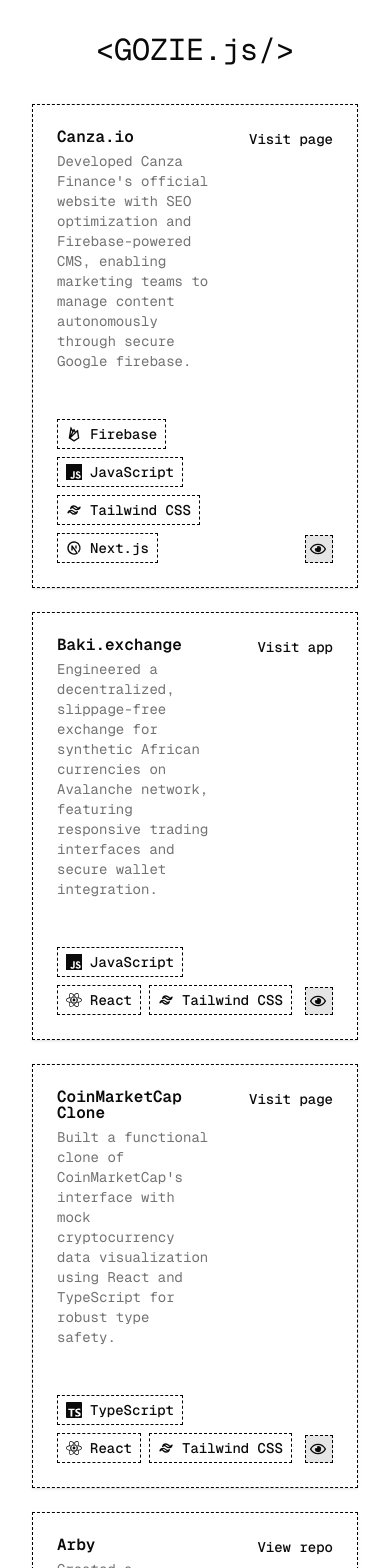
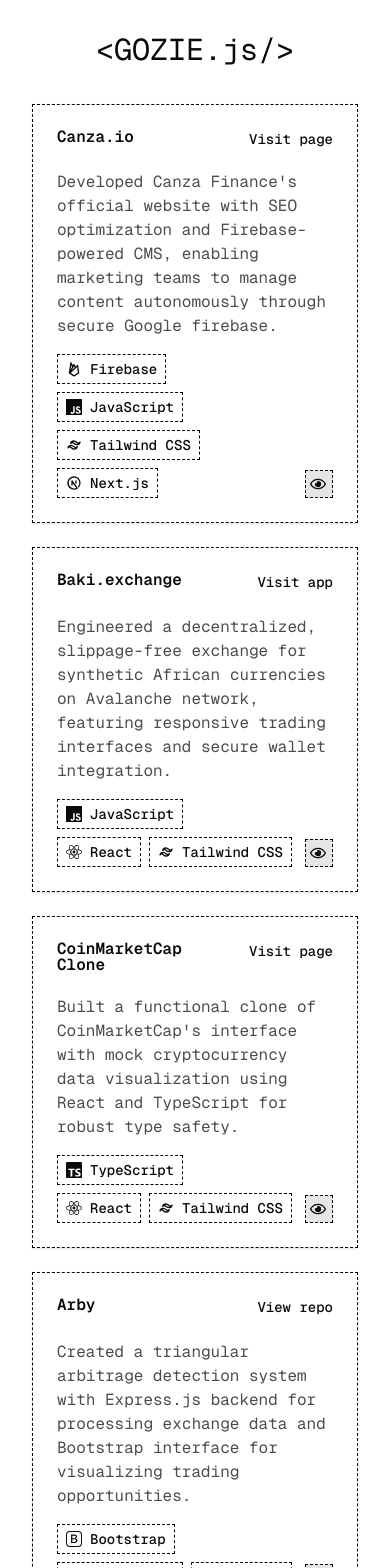
Before and after one commit to Goz1e/portfolio, a Next.js app: page / in a window 390 px wide. Shown: the top 1568 px of the page. Built offline with nearby package versions, Linux system fonts and the light colour scheme.

Commit message:
commit 2

```diff
--- a/src/app/page.tsx
+++ b/src/app/page.tsx
@@ -51,6 +51,7 @@
       loop
       muted
       playsInline
+      preload="auto"
       className="w-full h-full max-w-full object-cover object-top absolute top-0 inset-0"
     ></video>
   ),
@@ -61,6 +62,7 @@
       loop
       muted
       playsInline
+      preload="auto"
       className="w-full h-full max-w-full object-cover object-top absolute top-0 inset-0"
     ></video>
   ),
@@ -71,6 +73,7 @@
       loop
       muted
       playsInline
+      preload="auto"
       className="w-full h-full max-w-full object-cover object-top absolute top-0 inset-0"
     ></video>
   ),
@@ -111,15 +114,15 @@
   }, [subIndex, deleting]);
 
   return (
-    <div className="font-mono flex flex-col min-h-screen space-y-4 w-full p-8 pb-20 sm:p-20 scroll-smooth">
-      <main className="grow gap-[32px]  row-start-2 items-center sm:items-start">
+    <div className="font-mono flex flex-col items-center-safe min-h-screen space-y-4 w-full p-8 pb-20 sm:p-20 scroll-smooth">
+      <main className="grow gap-[32px] max-w-[80rem] row-start-2 items-center sm:items-start">
         <div className="w-full h-18 md:h-32 text-center text-3xl lg:text-6xl font-mono">
           {`<GOZIE.`}
           <span>{words[index].substring(0, subIndex)}</span>
           {`/>`}
         </div>
         {/* <div className="w-full h-32 text-center text:xl lg:text-6xl">{`<GỌZIE.ui/>`}</div> */}
-        <div className="size-full  grid grid-flow-row md:grid-cols-2 gap-6 md:gap-3 ">
+        <div className="size-full  grid grid-flow-row lg:grid-cols-2 gap-6 md:gap-3 ">
           {projects.map((project: Project) => (
             <Card
               key={project.title}
@@ -130,15 +133,20 @@
               }}
               className={cn(
                 activeProject === project.title &&
-                  "aspect-video z-20 transition-all duration-300",
+                  "aspect-video z-20 transition-all duration-300 border-solid",
                 "relative"
               )}
             >
               <CardHeader>
                 <CardTitle>{project.title}</CardTitle>
-                <CardDescription>{project.description}</CardDescription>
+                <CardDescription></CardDescription>
                 <CardAction>
                   {project.type === "web page" && (
+                    <a
+                      href={project.link}
+                      target="_blank"
+                      rel="noopener noreferrer"
+                    >
                       <div className="inline-flex gap-2 items-center group/title text-sm font-medium">
                         <Image
                           src={
@@ -151,6 +159,7 @@
                         />
                         Visit page
                       </div>
+                    </a>
                   )}
                   {project.type === "app" && (
                     <div className="inline-flex gap-2 items-center group/title text-sm font-medium">
@@ -159,6 +168,7 @@
                         height={20}
                         width={20}
                         alt="globe"
+                        unoptimized
                         className="grayscale-100 opacity-0 group-hover/title:opacity-100 transition-all duration-300 translate-x-2 group-hover/title:translate-x-0"
                       />
                       Visit app
@@ -171,6 +181,7 @@
                         height={20}
                         width={20}
                         alt="globe"
+                        unoptimized
                         className="grayscale-100 opacity-0 group-hover/title:opacity-100 transition-all duration-300 translate-x-2 group-hover/title:translate-x-0"
                       />
                       View repo
@@ -179,6 +190,7 @@
                 </CardAction>
               </CardHeader>
               <CardContent className="">
+                {project.description}
                 {activeProject === project.title &&
                   previewMap[activeProject || ""]}
               </CardContent>
@@ -224,7 +236,7 @@
           ))}
         </div>
       </main>
-      <footer className="row-start-3 flex gap-[24px] flex-wrap items-center justify-center h-28 border border-dashed border-black bg-black/10">
+      <footer className="row-start-3 flex gap-[24px] w-full max-w-[80rem] flex-wrap items-center justify-center h-28 border border-dashed border-black bg-black/10">
         <a
           className="flex items-center gap-2 hover:underline hover:underline-offset-4"
           href="https://nextjs.org/learn?utm_source=create-next-app&utm_medium=appdir-template-tw&utm_campaign=create-next-app"
--- a/src/components/ui/card.tsx
+++ b/src/components/ui/card.tsx
@@ -7,7 +7,7 @@
     <div
       data-slot="card"
       className={cn(
-        "bg-card group/card-body text-card-foreground md:h-56 w-full max-w-full overflow-hidden flex flex-col gap-6 border py-6 shadow-sm border-dashed border-black hover:border-2 transition-all ",
+        "bg-card group/card-body text-card-foreground md:h-56 w-full max-w-full overflow-hidden flex flex-col gap-4 border py-6 shadow-sm border-dashed border-black hover:border-2 transition-all ",
         className
       )}
       {...props}
@@ -65,7 +65,7 @@
   return (
     <div
       data-slot="card-content"
-      className={cn("px-6 grow", className)}
+      className={cn("px-6 grow text-black/70", className)}
       {...props}
     />
   );
```
Lines whose indentation alone changed are shown as unchanged.
